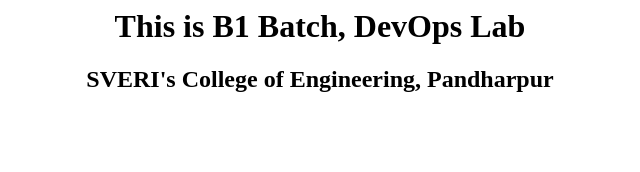
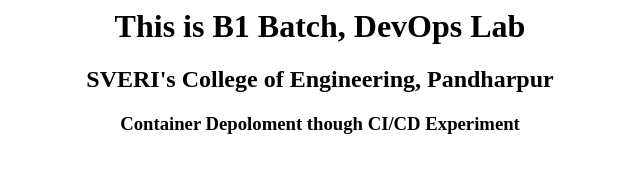
Before and after one commit to sveridevops/rb1website, a plain HTML site: page index.html in a window 1280 px wide. Shown: the whole page, without its empty margins (320-960 px from the left). Drawn offline with Linux system fonts and the light colour scheme.

Commit message:
updated the index file

```diff
--- a/index.html
+++ b/index.html
@@ -1,2 +1,3 @@
 <center><h1>This is B1 Batch, DevOps Lab</h1></center>
 <center><h2>SVERI's College of Engineering, Pandharpur</h2></center>
+<center><h3>Container Depoloment though CI/CD Experiment</h3></center>
```
